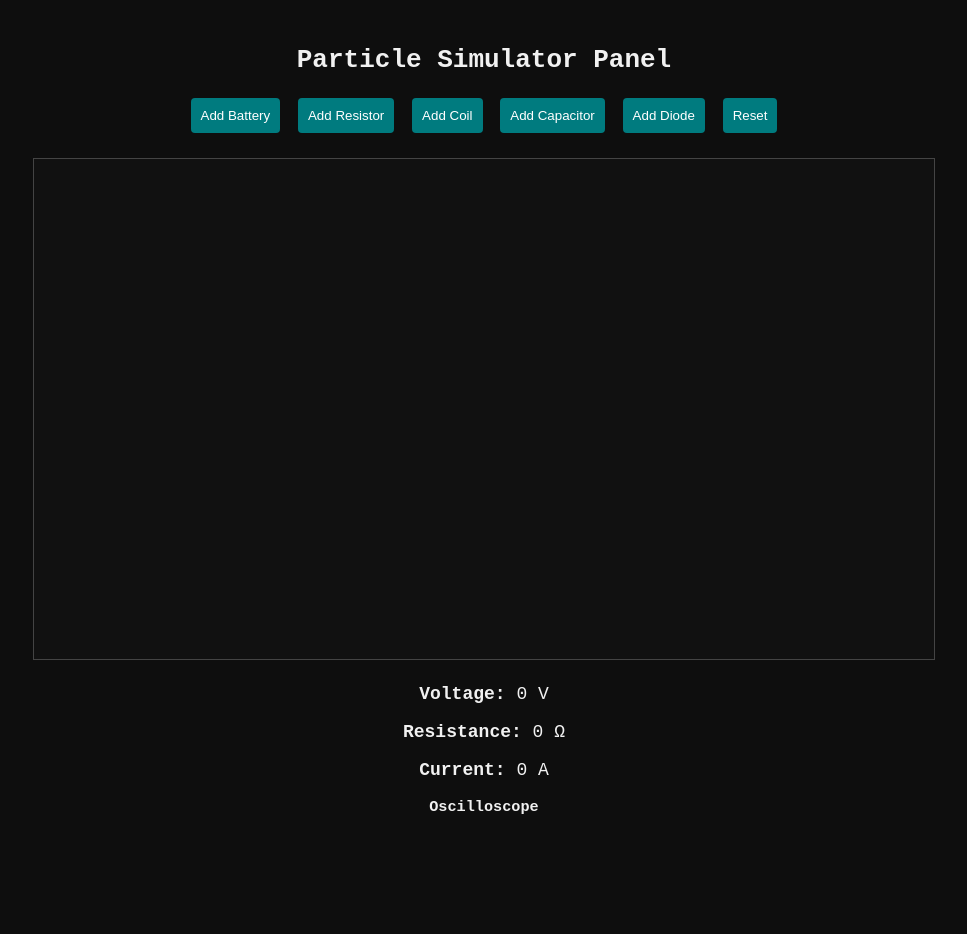
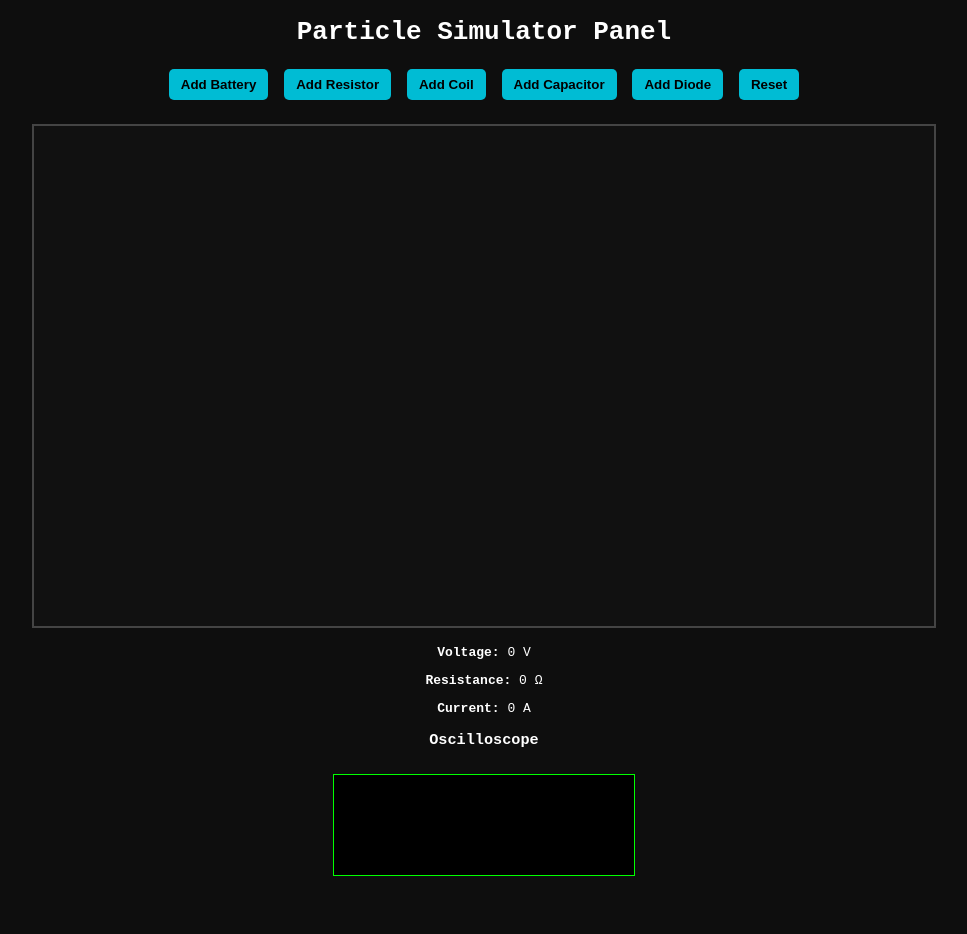
Before and after one commit to Wepower383/particle, a plain HTML site: page index.html in a window 1280 px wide. Shown: the whole page, without its empty margins (156-1123 px from the left). After the commit the page ends 880 px from the top, so only its background shows below. Drawn offline with Linux system fonts and the light colour scheme.

Commit message:
Update style.css

```diff
--- a/style.css
+++ b/style.css
@@ -1,28 +1,31 @@
 body {
-  background-color: #0e0e0e;
-  color: #f1f1f1;
+  background: #0e0e0e;
+  color: white;
   font-family: monospace;
   text-align: center;
-  padding: 20px;
+  margin: 0;
+  padding: 0;
 }
 
 #controls button {
-  margin: 5px;
-  padding: 10px;
-  background-color: #007b7f;
-  color: white;
+  margin: 4px;
+  padding: 8px 12px;
+  background: #00bcd4;
   border: none;
-  border-radius: 4px;
+  color: black;
+  font-weight: bold;
   cursor: pointer;
+  border-radius: 5px;
 }
 
 #simulatorCanvas {
-  background-color: #111;
-  border: 1px solid #444;
+  background: #111;
   margin-top: 20px;
+  border: 2px solid #444;
 }
 
-#infoPanel {
-  margin-top: 20px;
-  font-size: 18px;
+#oscilloscopeCanvas {
+  background: #000;
+  border: 1px solid #00ff00;
+  margin-top: 10px;
 }
```
